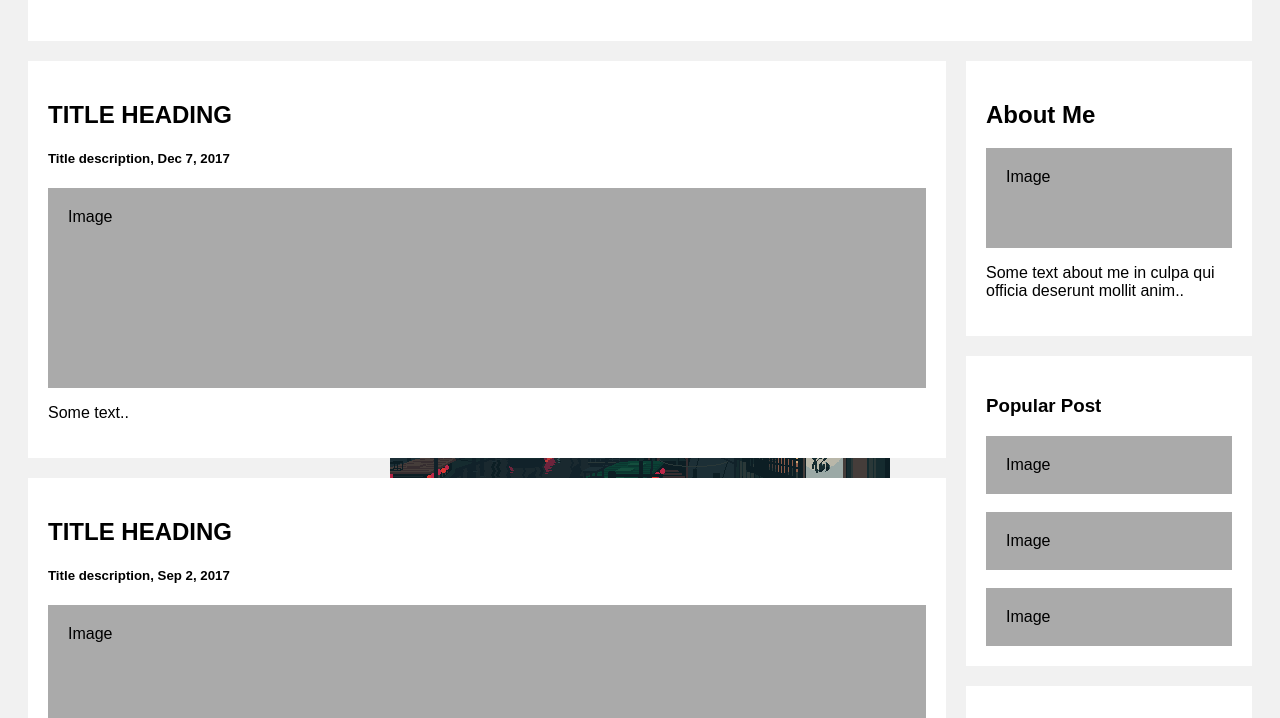
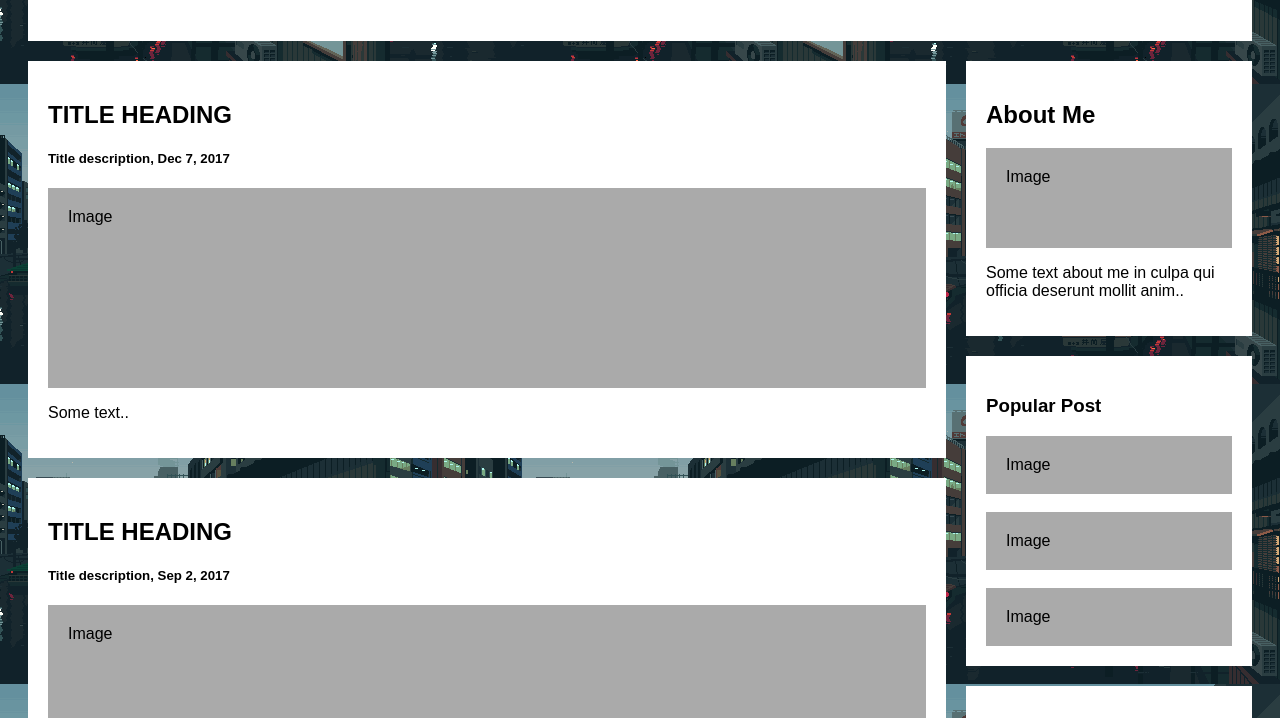
Before and after one commit to wcw100168/wcw100168.github.io, a plain HTML site: page index.html in a window 1280 px wide. Shown: the part 216-934 px from the top of the page. Drawn offline with Linux system fonts and the light colour scheme.

Commit message:
Update example.css

```diff
--- a/example.css
+++ b/example.css
@@ -5,9 +5,10 @@
 body {
   font-family: Arial;
   padding: 20px;
-  background: #f1f1f1 url("pixel_art.gif") no-repeat center fixed !important;
-  background-size: cover;
+  background: #f1f1f1 url("pixel_art.gif") no-repeat center fixed;
+  background-size: 500px 300px; /* Set width and height in pixels */
 }
+
 
 /* Header/Blog Title */
 .header {
```
